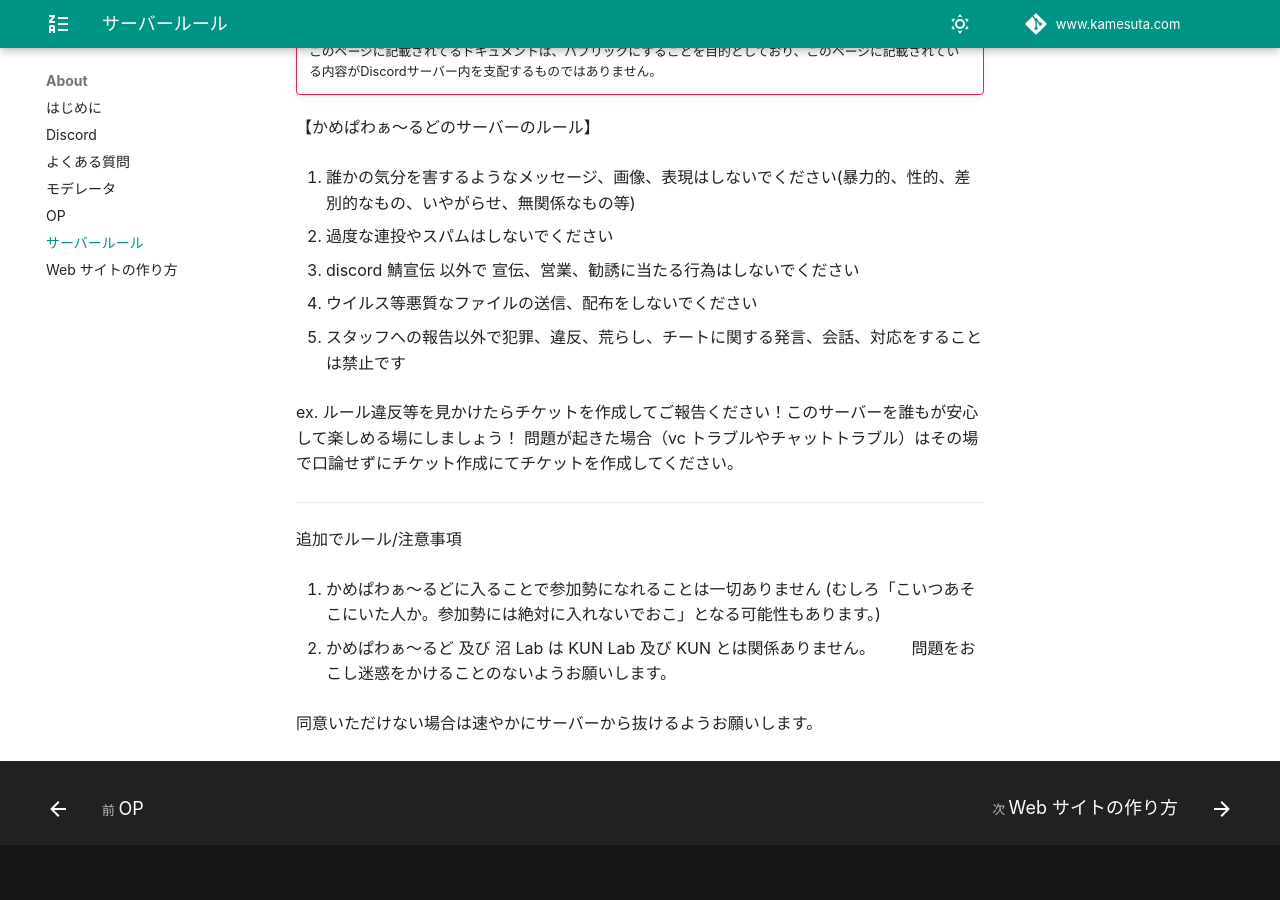
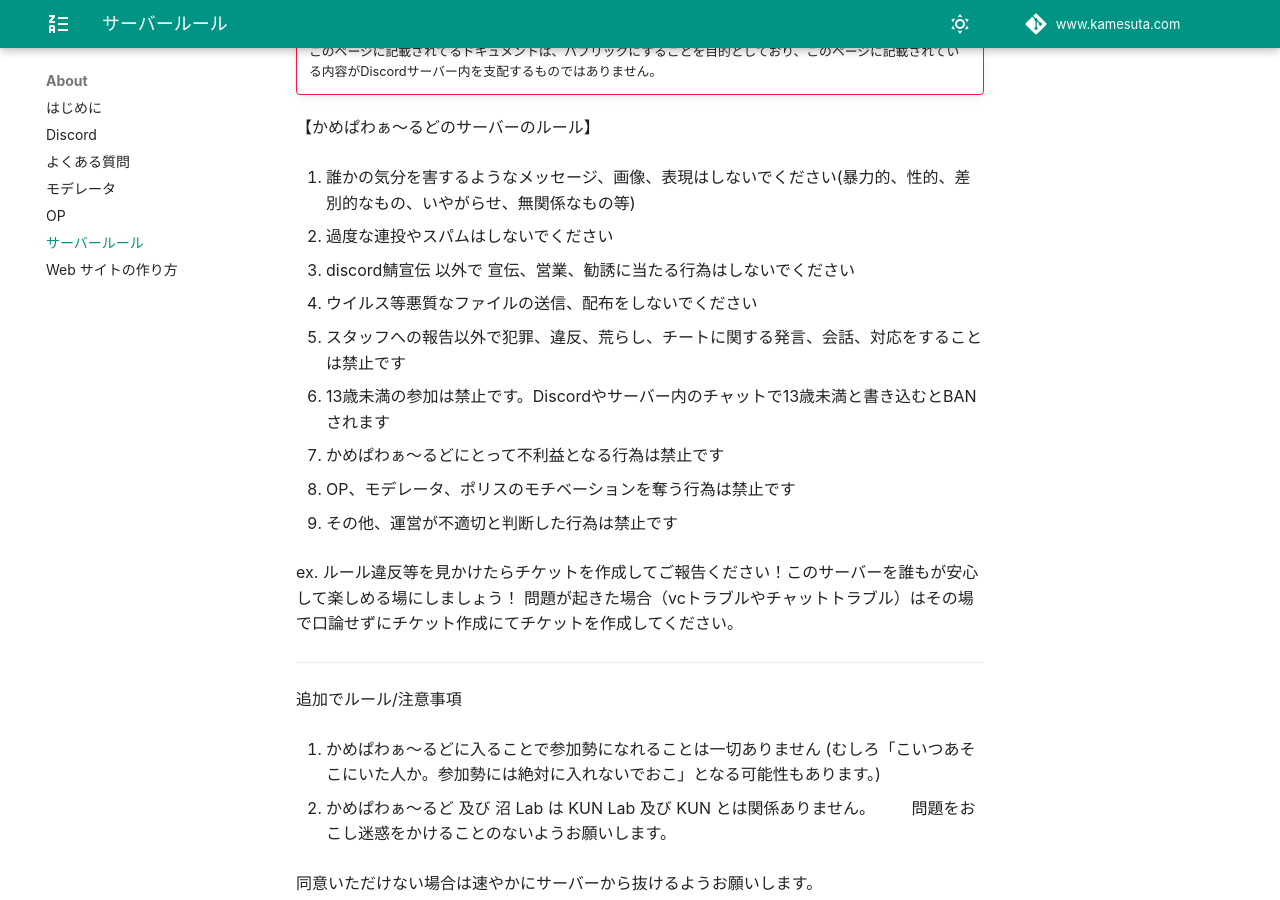
Before and after one commit to Neko7sora/kpw-web, an MkDocs documentation site: the page built from path/docs/mkdocs/docs/about/rule.md, in a window 1280 px wide and 900 px high, scrolled down 350 px. Built offline with MkDocs 1.6.1 and Material for MkDocs 9.7.7, drawn with Linux system fonts in a browser that asks for light colours; some web fonts are replaced; comment, search, counter and statistics services are not loaded.

Commit message:
サーバールールを最新のものに修正

```diff
--- a/path/docs/mkdocs/docs/about/rule.md
+++ b/path/docs/mkdocs/docs/about/rule.md
@@ -14,22 +14,30 @@
 
 2. 過度な連投やスパムはしないでください
 
-3. discord 鯖宣伝 以外で 宣伝、営業、勧誘に当たる行為はしないでください
+3. discord鯖宣伝﻿ 以外で 宣伝、営業、勧誘に当たる行為はしないでください
 
 4. ウイルス等悪質なファイルの送信、配布をしないでください
 
 5. スタッフへの報告以外で犯罪、違反、荒らし、チートに関する発言、会話、対応をすることは禁止です
 
+6. 13歳未満の参加は禁止です。Discordやサーバー内のチャットで13歳未満と書き込むとBANされます
+
+7. かめぱわぁ～るどにとって不利益となる行為は禁止です
+
+8. OP、モデレータ、ポリスのモチベーションを奪う行為は禁止です
+
+9. その他、運営が不適切と判断した行為は禁止です
+
 ex. ルール違反等を見かけたらチケットを作成してご報告ください！このサーバーを誰もが安心して楽しめる場にしましょう！
-問題が起きた場合（vc トラブルやチャットトラブル）はその場で口論せずにチケット作成にてチケットを作成してください。
+問題が起きた場合（vcトラブルやチャットトラブル）はその場で口論せずにチケット作成にてチケットを作成してください。
 
 ---
 
 追加でルール/注意事項
 
-6. かめぱわぁ～るどに入ることで参加勢になれることは一切ありません (むしろ「こいつあそこにいた人か。参加勢には絶対に入れないでおこ」となる可能性もあります。)
+10. かめぱわぁ～るどに入ることで参加勢になれることは一切ありません (むしろ「こいつあそこにいた人か。参加勢には絶対に入れないでおこ」となる可能性もあります。)
 
-7. かめぱわぁ～るど 及び 沼 Lab は KUN Lab 及び KUN とは関係ありません。
+11. かめぱわぁ～るど 及び 沼 Lab は KUN Lab 及び KUN とは関係ありません。
    　　問題をおこし迷惑をかけることのないようお願いします。
 
 同意いただけない場合は速やかにサーバーから抜けるようお願いします。
```
